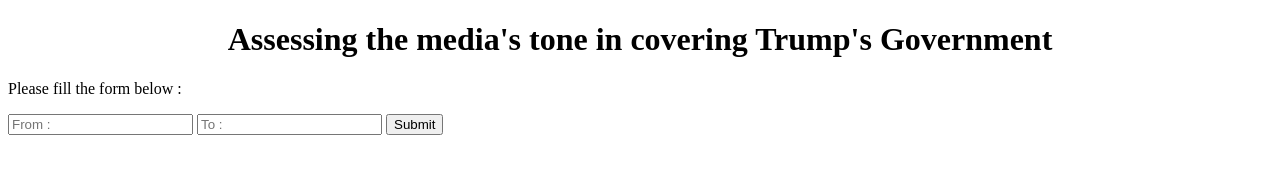
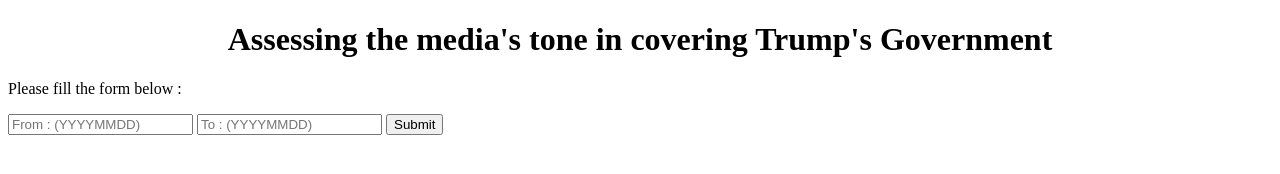
Before and after one commit to cyrnguyen/NoSQLProject, a plain HTML site: page map/index_form.html in a window 1280 px wide. Drawn offline with Linux system fonts and the light colour scheme.

Commit message:
Update index_form.html

```diff
--- a/map/index_form.html
+++ b/map/index_form.html
@@ -12,8 +12,8 @@
   </div>
   <p>Please fill the form below : </p>
   <form action="index.html" method="GET" onsubmit="this.submit(); this.reset(); return false;">
-    <input type="text" placeholder="From :" name="DateStart">
-    <input type="text" placeholder="To :" name="DateEnd">
+    <input type="text" placeholder="From : (YYYYMMDD)" name="DateStart">
+    <input type="text" placeholder="To : (YYYYMMDD)" name="DateEnd">
     <input type="submit" value="Submit">
   </form>
 
```
